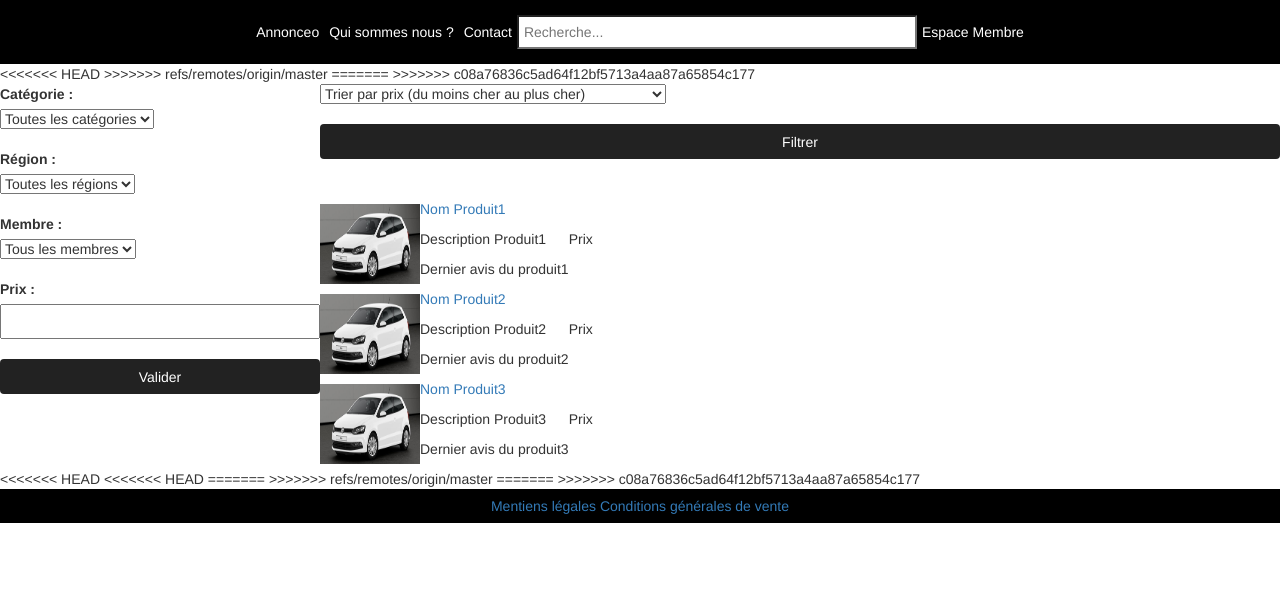
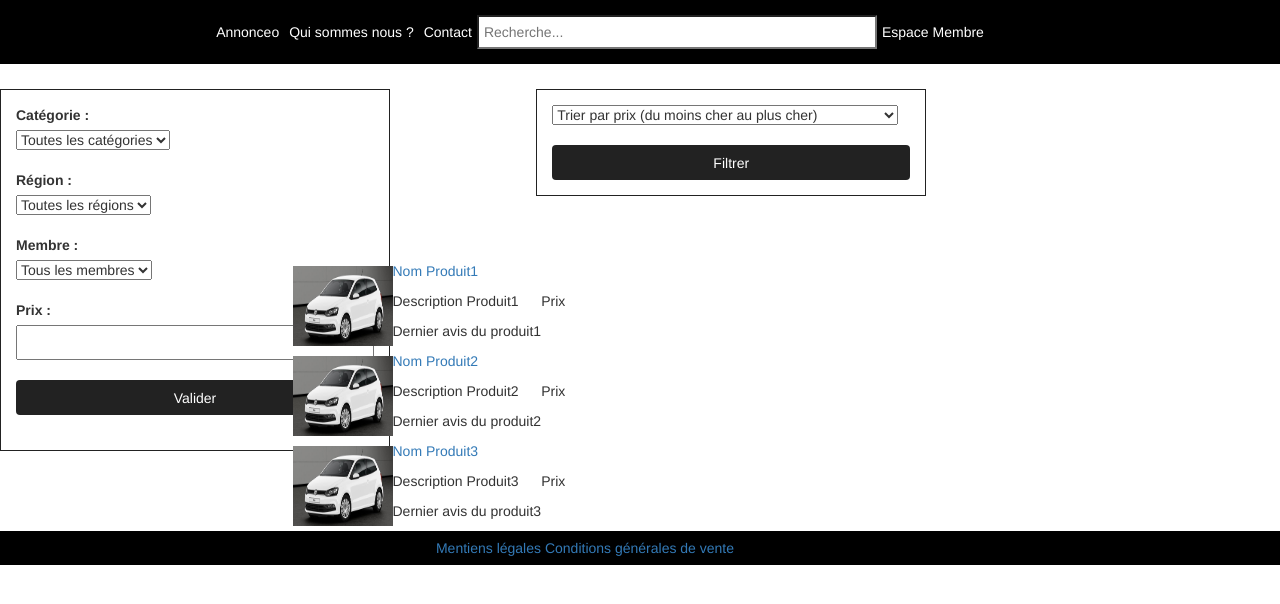
Before and after one commit to Yoan28/projet-annonceo, a PHP site: page /projet-annonceo/ in a window 1280 px wide. Shown: the top 604 px of the page. Run offline with PHP 8.4, Linux system fonts and the light colour scheme; some libraries are stand-ins or nearby versions.

Commit message:
suppression des erreurs

```diff
--- a/inc/bas.inc.php
+++ b/inc/bas.inc.php
@@ -1,12 +1,6 @@
 		</section>
 	</div>
-<<<<<<< HEAD
-<<<<<<< HEAD
-=======
 
->>>>>>> refs/remotes/origin/master
-=======
->>>>>>> c08a76836c5ad64f12bf5713a4aa87a65854c177
 
 	<footer>
 		<div class="conteneur">
--- a/inc/css/style.css
+++ b/inc/css/style.css
@@ -54,11 +54,6 @@ footer{
 }
 
 
-<<<<<<< HEAD
-<<<<<<< HEAD
-=======
-
->>>>>>> c08a76836c5ad64f12bf5713a4aa87a65854c177
 /*DEBUT EDOUARD*/
 
 	/* Page haut */
@@ -126,11 +121,7 @@ footer{
 	}
 
 /*FIN EDOUARD*/
-<<<<<<< HEAD
-=======
-=======
 
->>>>>>> c08a76836c5ad64f12bf5713a4aa87a65854c177
 /**************************/
 /* FORMULAIRES  */
 
@@ -165,7 +156,3 @@ form > input[type="submit"]{
 	padding: 5px;
 	margin: 5px;
 }
-<<<<<<< HEAD
->>>>>>> refs/remotes/origin/master
-=======
->>>>>>> c08a76836c5ad64f12bf5713a4aa87a65854c177
--- a/inc/haut.inc.php
+++ b/inc/haut.inc.php
@@ -50,10 +50,6 @@
 						<li><a href="#">Qui sommes nous ?</a></li>
 						<li><a href="contact.php">Contact</a></li>
 						<li><input type="search" name="search" id="search" placeholder="Recherche...">
-<<<<<<< HEAD
-<<<<<<< HEAD
-=======
->>>>>>> c08a76836c5ad64f12bf5713a4aa87a65854c177
 						<li><a href="#">Espace Membre</a></li>
 				</ul>
 			</nav>
@@ -62,10 +58,6 @@
 
 	<section>
 		<div class="conteneur">
-<<<<<<< HEAD
-=======
-=======
->>>>>>> c08a76836c5ad64f12bf5713a4aa87a65854c177
 						<li><a href="connexion.php">Espace Membre</a></li>
 				</ul> -->
 			</nav>
@@ -75,8 +67,3 @@
 
 	<section>
 		<div class="conteneur">
-<<<<<<< HEAD
->>>>>>> refs/remotes/origin/master
-=======
-
->>>>>>> c08a76836c5ad64f12bf5713a4aa87a65854c177
```
